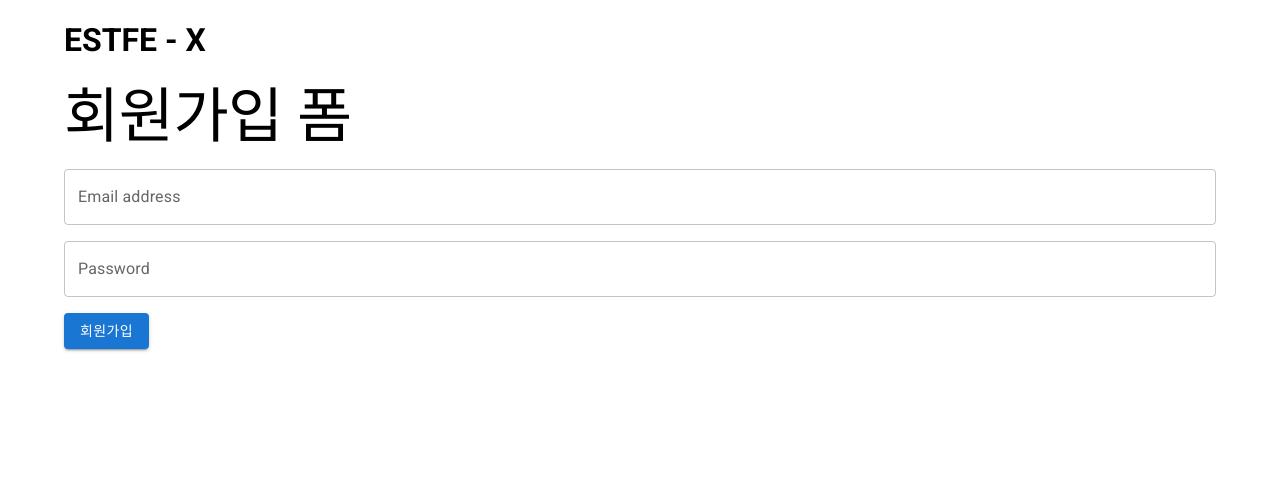
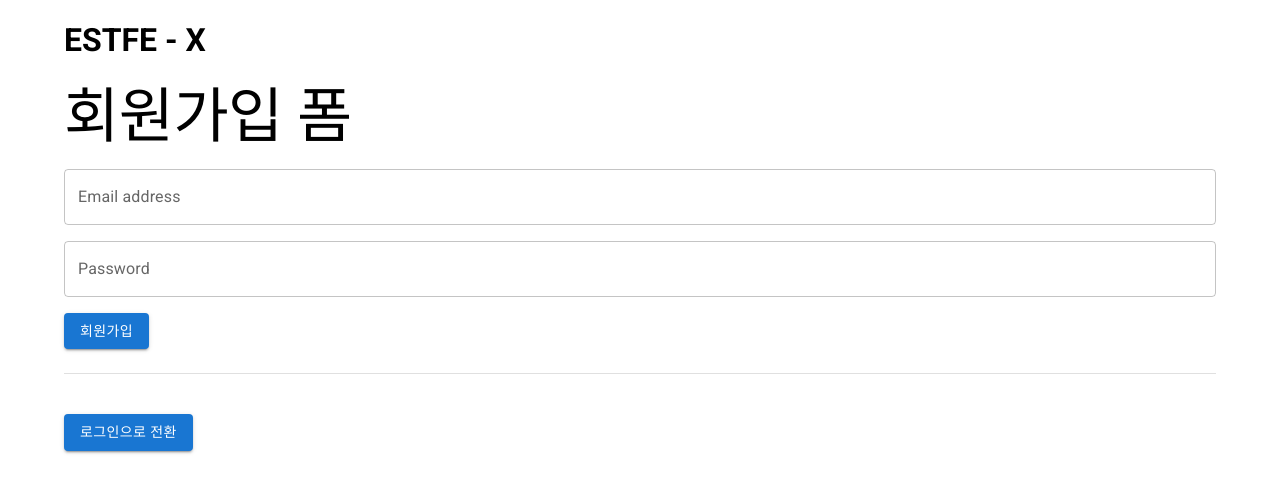
Before and after one commit to starhochan70/ESTFE13-X-202607, a React (Vite) app: page / in a window 1280 px wide. Shown: the top 492 px of the page. Built offline with nearby package versions, Linux system fonts and the light colour scheme; no server answers.

Commit message:
Auth 컴포넌트에 로그인/회원가입 전환 버튼 및 구분선 추가

```diff
--- a/src/routes/Auth.jsx
+++ b/src/routes/Auth.jsx
@@ -1,5 +1,5 @@
 import { useState } from "react";
-import { Box, Typography, TextField, Button } from "@mui/material";
+import { Box, Typography, TextField, Button, Divider } from "@mui/material";
 import { createUserWithEmailAndPassword } from "firebase/auth";
 import { authService } from "../firebase";
 
@@ -66,6 +66,17 @@ function Auth() {
         <Button sx={{ mt: 2 }} type="submit" variant="contained">
           {newAccount ? "회원가입" : "로그인"}
         </Button>
+        <Divider sx={{ my: 3 }} />
+        <Button
+          sx={{ mt: 2 }}
+          type="button"
+          variant="contained"
+          onClick={() => {
+            setNewAccount(prev => !prev);
+          }}
+        >
+          {newAccount ? "로그인으로 전환" : "회원가입으로 전환"}
+        </Button>
       </Box>
     </>
   );
```
